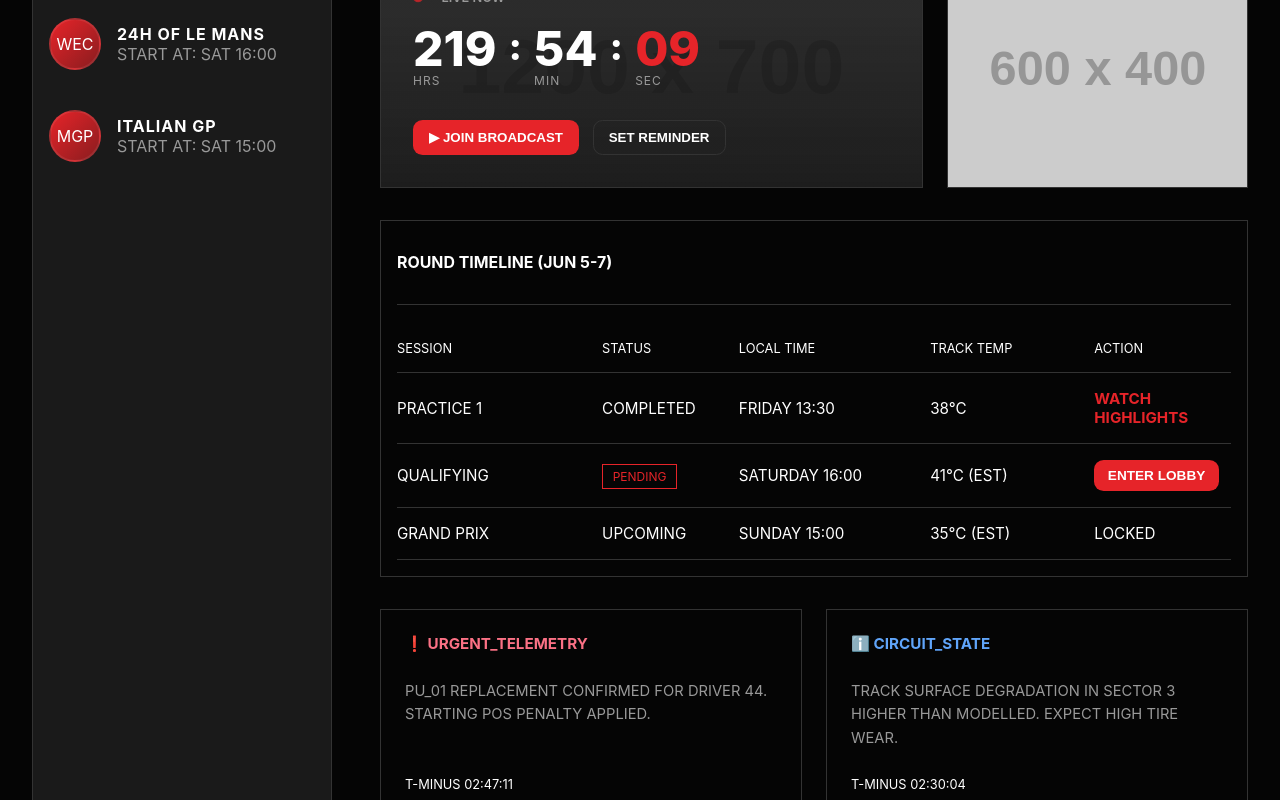
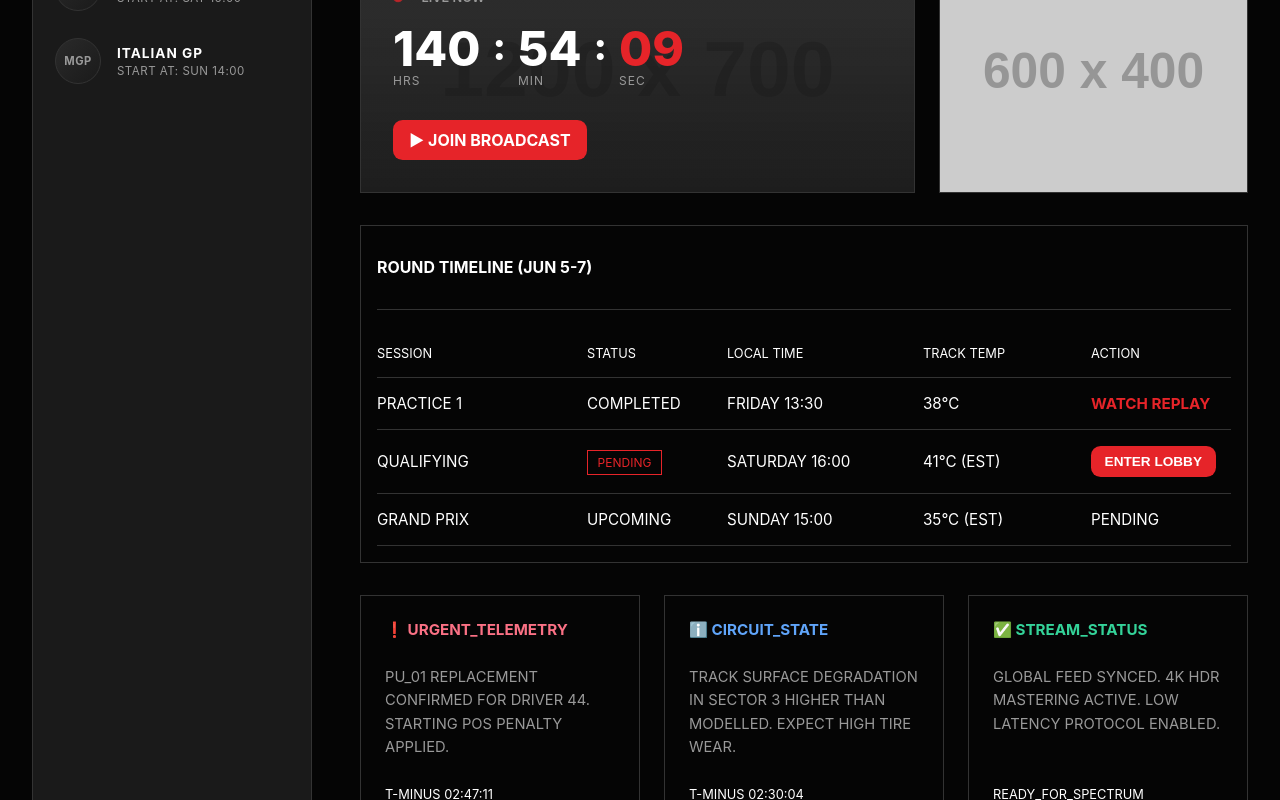
Before and after one commit to szymonmar/apextracker, a React (Create React App) app in the folder apextracker/: page /live in a window 1280 px wide. Shown: the part 300-1100 px from the top of the page. Built offline with nearby package versions, Linux system fonts and the light colour scheme.

Commit message:
live page controls connected

```diff
--- a/apextracker/src/App.css
+++ b/apextracker/src/App.css
@@ -11,6 +11,7 @@
 
 body {
   font-family: -apple-system, BlinkMacSystemFont, 'Segoe UI', Roboto, sans-serif;
+  /* font-family: monospace; */
   background: var(--bg-main);
   color: var(--text-primary);
 }
--- a/apextracker/src/components/css/LivePageHero.css
+++ b/apextracker/src/components/css/LivePageHero.css
@@ -74,6 +74,11 @@
         display: flex;
         flex-wrap: wrap;
         gap: 0.85rem;
+        text-decoration: none;
+    }
+
+    .action-buttons a {
+        text-decoration: none;
     }
 
     /* Bazowy wygląd kropki (wspólny dla wszystkich stanów) */
--- a/apextracker/src/components/css/LiveTimelineSection.css
+++ b/apextracker/src/components/css/LiveTimelineSection.css
@@ -2,6 +2,9 @@
   background-color: var(--bg-panel);
   border: 1px solid var(--border-color);
   padding: 1rem;
+
+  a {
+    text-decoration: none;
   }
 
   .section-header {
@@ -52,6 +55,10 @@
     font-weight: 700;
   }
 
+  .btn-red-small {
+    color: var(--text-primary);
+  }
+
   @media (max-width: 950px) {
     .section-header {
       flex-direction: column;
@@ -67,3 +74,4 @@
       display: none;
     }
   }
+}
--- a/apextracker/src/components/css/SessionsListSidebar.css
+++ b/apextracker/src/components/css/SessionsListSidebar.css
@@ -1,52 +1,33 @@
 .session-list-sidebar {
-    background: var(--bg-card);
-    border: 1px solid var(--border-color);
-    padding: 1rem 0;
-    color: var(--text-secondary);
-
-
+  background: var(--bg-card);
+  border: 1px solid var(--border-color);
+  padding: 1rem 0;
+  color: var(--text-secondary);
 
   h4 {
-    font-size: 1.25rem;
+    font-size: 0.75rem;
     text-transform: uppercase;
-    color: var(--text-primary);
-    letter-spacing: 1px;
-    margin-bottom: 2rem;
-    margin-left: 1rem;
+    color: var(--text-muted);
+    letter-spacing: 2px;
+    margin-bottom: 1.25rem;
+    margin-left: 1.25rem;
   }
 
   .session {
     display: flex;
     gap: 1rem;
     align-items: center;
-    margin-bottom: 0.5rem;
-    text-decoration: none;
-    padding: 1rem;
-
-  }
-
-  .avatar {
-    width: 48px;
-    height: 48px;
-    border-radius: 50%;
-    background: linear-gradient(135deg, #e62429, #8a1c1f);
-    border: 2px solid rgba(255, 255, 255, 0.08);
-    display: flex;
-    align-items: center;
-    justify-content: center;
-    color: var(--text-primary);
-  }
-
-  .username {
-    font-weight: 700;
-    letter-spacing: 1px;
-    color: var(--text-primary);
-  }
-
-  .status {
-    color: var(--text-secondary);
-    text-decoration: none;
-    text-transform: uppercase;
+    width: 100%;
+    text-align: left;
+    background: none;
+    border: none;
+    color: inherit;
+    font-family: inherit;
+    padding: 0.85rem 1.25rem;
+    cursor: pointer;
+    position: relative;
+    transition: background 0.15s ease;
+    border-left: 2px solid transparent;
   }
 
   .session:hover {
@@ -55,6 +36,53 @@
 
   .session.active {
     background: var(--bg-card-hover);
+    border-left-color: var(--accent-red);
   }
 
+  .avatar {
+    width: 44px;
+    height: 44px;
+    border-radius: 50%;
+    background: linear-gradient(135deg, #2a2a2a, #1a1a1a);
+    border: 1px solid var(--border-color);
+    display: flex;
+    align-items: center;
+    justify-content: center;
+    color: var(--text-secondary);
+    font-size: 0.7rem;
+    font-weight: 700;
+    letter-spacing: 0.5px;
+    flex-shrink: 0;
+    transition: border-color 0.2s ease, color 0.2s ease, background 0.2s ease;
+  }
+
+  .avatar-active {
+    background: linear-gradient(135deg, #e62429, #8a1c1f);
+    border-color: transparent;
+    color: #fff;
+  }
+
+  .session-info {
+    display: flex;
+    flex-direction: column;
+    gap: 0.2rem;
+    min-width: 0;
+  }
+
+  .username {
+    font-weight: 700;
+    font-size: 0.85rem;
+    letter-spacing: 1px;
+    color: var(--text-primary);
+    white-space: nowrap;
+    overflow: hidden;
+    text-overflow: ellipsis;
+  }
+
+  .status {
+    font-size: 0.72rem;
+    color: var(--text-secondary);
+    text-transform: uppercase;
+    letter-spacing: 0.5px;
+  }
 }
--- a/apextracker/src/components/js/LivePageHero.jsx
+++ b/apextracker/src/components/js/LivePageHero.jsx
@@ -1,7 +1,8 @@
 import { useState, useEffect } from 'react';
 import '../css/LivePageHero.css';
+import { Link } from 'react-router-dom';
 
-function LivePageHero({ startTime, finished, imageUrl }) {
+function LivePageHero({ startTime, finished, imageUrl, broadcastUrl }) {
   const [timeDiff, setTimeDiff] = useState(0);
   const [isLive, setIsLive] = useState(false);
 
@@ -85,10 +86,11 @@ function LivePageHero({ startTime, finished, imageUrl }) {
         </div>
 
         <div className="action-buttons">
-          {!finished && <button className="btn-red">▶ JOIN BROADCAST</button>}
-          <button className="btn-outline">
+          {!finished && <Link to={broadcastUrl} className="btn-red">{isLive ? '▶ JOIN BROADCAST' : 'ENTER LOBBY'}</Link>}
+
+          {!isLive && <button className="btn-outline">
             {finished ? 'WATCH REPLAY' : 'SET REMINDER'}
-          </button>
+          </button>}
         </div>
       </div>
 
--- a/apextracker/src/components/js/LiveTimelineSection.jsx
+++ b/apextracker/src/components/js/LiveTimelineSection.jsx
@@ -18,7 +18,7 @@ function renderAction(action) {
   }
 
   if (action.type === "button") {
-    return <button className={action.className || "btn-red-small"}>{action.value}</button>;
+    return <a href={action.href}><button className={action.className || "btn-red-small"}>{action.value}</button></a>;
   }
 
   return <span className={action.muted ? "muted" : ""}>{action.value}</span>;
--- a/apextracker/src/components/js/SessionsListSidebar.jsx
+++ b/apextracker/src/components/js/SessionsListSidebar.jsx
@@ -1,19 +1,24 @@
 import "../css/SessionsListSidebar.css";
-import { Link } from "react-router-dom";
-function SessionsListSidebar({sessions}) {
+
+function SessionsListSidebar({ sessions, selectedId, onSelect }) {
   return (
     <aside className="session-list-sidebar">
       <h4>LIVE SESSIONS</h4>
       {sessions.map((session) => (
-                <Link to={`/sessions/${session.slug}`} key={session.id} className={`session ${session.active ? 'active' : ''}`}>
-                    <div className="avatar">{session.serieShort}</div>
-                    <div>
+        <button
+          key={session.id}
+          className={`session ${session.id === selectedId ? "active" : ""}`}
+          onClick={() => onSelect(session.id)}
+        >
+          <div className={`avatar ${session.id === selectedId ? "avatar-active" : ""}`}>
+            {session.serieShort}
+          </div>
+          <div className="session-info">
             <div className="username">{session.name}</div>
-                        <div className="status">
-                            START AT: {session.time}
+            <div className="status">START AT: {session.time}</div>
           </div>
-                    </div>
-                </Link>
+          {session.id === selectedId && <span className="active-bar" />}
+        </button>
       ))}
     </aside>
   );
--- a/apextracker/src/index.css
+++ b/apextracker/src/index.css
@@ -1,8 +1,8 @@
 body {
   margin: 0;
-  font-family: -apple-system, BlinkMacSystemFont, 'Segoe UI', 'Roboto', 'Oxygen',
+  /* font-family: -apple-system, BlinkMacSystemFont, 'Segoe UI', 'Roboto', 'Oxygen',
     'Ubuntu', 'Cantarell', 'Fira Sans', 'Droid Sans', 'Helvetica Neue',
-    sans-serif;
+    sans-serif; */
   -webkit-font-smoothing: antialiased;
   -moz-osx-font-smoothing: grayscale;
 }
--- a/apextracker/src/pages/css/LivePage.css
+++ b/apextracker/src/pages/css/LivePage.css
@@ -1,10 +1,7 @@
-
-
 .live-page {
   display: grid;
-  grid-template-columns: 300px 1fr;
+  grid-template-columns: 280px 1fr;
   gap: 3em;
-
 
   .btn-red,
   .btn-red-small {
@@ -33,20 +30,45 @@
     border-radius: 0.6rem;
   }
 
+  /* Content fade transition */
   .live-feed-content {
-    /* padding: 1.2rem 1.5rem; */
     display: flex;
     flex-direction: column;
     gap: 2rem;
-    /* max-width: calc(100% - 300px); */
     margin: 0 auto;
     width: 100%;
+    transition: opacity 0.22s ease, transform 0.22s ease;
+  }
+
+  .content-fade-out {
+    opacity: 0;
+    transform: translateY(6px);
+    pointer-events: none;
+  }
+
+  .content-fade-in {
+    opacity: 1;
+    transform: translateY(0);
   }
 
   .event-header {
     display: flex;
     flex-direction: column;
     gap: 0.75rem;
+  }
+
+  .event-header h1 {
+    font-size: clamp(1.75rem, 2.4vw, 2.4rem);
+    letter-spacing: 2px;
+    text-transform: uppercase;
+  }
+
+  .event-meta {
+    display: flex;
+    flex-wrap: wrap;
+    gap: 1rem;
+    color: var(--text-muted);
+    font-size: 0.88rem;
   }
 
   .tags {
@@ -66,25 +88,18 @@
     color: var(--text-primary);
   }
 
-  .breadcrumb {
-    color: var(--text-muted);
+  .tag-red-outline {
+    border: 1px solid var(--accent-red);
+    color: var(--accent-red);
+    padding: 0.25rem 0.6rem;
+    font-size: 0.75rem;
   }
 
-  .event-header h1 {
-    font-size: clamp(1.75rem, 2.4vw, 2.4rem);
-    letter-spacing: 2px;
-    text-transform: uppercase;
+  .action-link {
+    color: var(--accent-red);
+    text-decoration: none;
+    font-weight: 700;
   }
-
-  .event-meta {
-    display: flex;
-    flex-wrap: wrap;
-    gap: 1rem;
-    color: var(--text-muted);
-    font-size: 0.88rem;
-  }
-
-
 
   .timeline-section {
     background-color: var(--bg-panel);
@@ -127,17 +142,8 @@
     color: var(--text-muted);
   }
 
-  .tag-red-outline {
-    border: 1px solid var(--accent-red);
-    color: var(--accent-red);
-    padding: 0.25rem 0.6rem;
-    font-size: 0.75rem;
-  }
-
-  .action-link {
-    color: var(--accent-red);
-    text-decoration: none;
-    font-weight: 700;
+  .breadcrumb {
+    color: var(--text-muted);
   }
 
   .status-cards-grid {
@@ -146,6 +152,7 @@
     gap: 1.5rem;
   }
 
+  /* Keep these here as fallback even though LiveStatusCard.css also defines them */
   .status-card {
     background-color: var(--bg-panel);
     border: 1px solid var(--border-color);
@@ -155,22 +162,10 @@
     gap: 0.75rem;
   }
 
-  .card-title {
-    margin: 0;
-    font-size: 0.95rem;
-  }
-
-  .red-accent {
-    color: #fb7185;
-  }
-
-  .blue-accent {
-    color: #60a5fa;
-  }
-
-  .green-accent {
-    color: #34d399;
-  }
+  .card-title { margin: 0; font-size: 0.95rem; }
+  .red-accent  { color: #fb7185; }
+  .blue-accent { color: #60a5fa; }
+  .green-accent{ color: #34d399; }
 
   .status-card p {
     font-size: 0.92rem;
@@ -185,23 +180,15 @@
   }
 
   @media (max-width: 1200px) {
-    .hero-grid {
-      grid-template-columns: 1fr;
-    }
+    .hero-grid { grid-template-columns: 1fr; }
   }
 
   @media (max-width: 950px) {
-    .sidebar {
-      display: none;
-    }
+    grid-template-columns: 1fr;
 
-    .top-navbar {
-      padding: 1rem 1.5rem;
-    }
+    .session-list-sidebar { display: none; }
 
-    .live-feed-content {
-      padding: 1.5rem;
-    }
+    .live-feed-content { padding: 1.5rem; }
 
     .section-header {
       flex-direction: column;
@@ -213,28 +200,11 @@
       gap: 0.75rem;
     }
 
-    .table-head {
-      display: none;
-    }
+    .table-head { display: none; }
   }
 
   @media (max-width: 680px) {
-    .nav-links {
-      flex-wrap: wrap;
-      gap: 0.75rem;
-    }
-
-    .search-bar {
-      min-width: 160px;
-    }
-
-    .weather-widget,
-    .provider-card,
-    .countdown-panel,
-    .broadcast-panel,
-    .timeline-section,
-    .status-card {
-      padding: 1rem;
-    }
+    .status-card,
+    .timeline-section { padding: 1rem; }
   }
 }
--- a/apextracker/src/pages/js/LivePage.jsx
+++ b/apextracker/src/pages/js/LivePage.jsx
@@ -1,25 +1,37 @@
+import { useState } from "react";
 import "../css/LivePage.css";
 import SessionsListSidebar from "../../components/js/SessionsListSidebar";
 import LivePageHero from "../../components/js/LivePageHero";
 import LiveTimelineSection from "../../components/js/LiveTimelineSection";
 import LiveStatusCard from "../../components/js/LiveStatusCard";
 
-const liveSessions = [
-  { id: 1, name: "MONACO GP", serieShort: "F1", time: "SAT 13:30", active: true },
-  { id: 2, name: "24H OF LE MANS", serieShort: "WEC", time: "SAT 16:00", active: false },
-  { id: 3, name: "ITALIAN GP", serieShort: "MGP", time: "SAT 15:00", active: false },
-];
-
-const timelineColumns = ["SESSION", "STATUS", "LOCAL TIME", "TRACK TEMP", "ACTION"];
-
-const timelineRows = [
+const SESSIONS_DATA = [
+  {
+    id: 1,
+    name: "MONACO GP",
+    fullName: "FORMULA 1 MONACO GRAND PRIX",
+    serieShort: "F1",
+    time: "SAT 13:30",
+    active: true,
+    slug: "monaco-gp",
+    heroStartTime: new Date("2026-06-04T20:30:00"),
+    isFinished: false,
+    heroImageUrl: null,
+    broadcastUrl: "/live/f1-monaco-gp-2026",
+    eventMeta: [
+      { icon: "⏱", label: "QUALIFYING" },
+      { icon: "🌡", label: "TRACK TEMP: 42°C" },
+      { icon: "🌧", label: "RAIN PROB: 12%" },
+    ],
+    timelineTitle: "ROUND TIMELINE (JUN 5-7)",
+    timelineRows: [
       {
         id: 1,
         session: "PRACTICE 1",
         status: { type: "text", value: "COMPLETED", muted: true },
         localTime: "FRIDAY 13:30",
         trackTemp: "38°C",
-    action: { type: "link", value: "WATCH HIGHLIGHTS", href: "#", className: "action-link" },
+        action: { type: "link", value: "WATCH REPLAY", href: "/live/f1-monaco-gp-2026-fp1", className: "action-link" },
       },
       {
         id: 2,
@@ -27,7 +39,7 @@ const timelineRows = [
         status: { type: "tag", value: "PENDING", className: "tag-red-outline" },
         localTime: "SATURDAY 16:00",
         trackTemp: "41°C (EST)",
-    action: { type: "button", value: "ENTER LOBBY", className: "btn-red-small" },
+        action: { type: "button", value: "ENTER LOBBY", href: "/live/f1-monaco-gp-2026-qualifying", className: "btn-red-small" },
         active: true,
       },
       {
@@ -36,11 +48,10 @@ const timelineRows = [
         status: { type: "text", value: "UPCOMING", muted: true },
         localTime: "SUNDAY 15:00",
         trackTemp: "35°C (EST)",
-    action: { type: "text", value: "LOCKED", muted: true },
+        action: { type: "text", value: "PENDING", muted: true },
       },
-];
-
-const statusCards = [
+    ],
+    statusCards: [
       {
         id: 1,
         title: "❗ URGENT_TELEMETRY",
@@ -62,29 +73,198 @@ const statusCards = [
         text: "GLOBAL FEED SYNCED. 4K HDR MASTERING ACTIVE. LOW LATENCY PROTOCOL ENABLED.",
         timestamp: "READY_FOR_SPECTRUM",
       },
+    ],
+  },
+  {
+    id: 2,
+    name: "24H OF LE MANS",
+    fullName: "FIA WEC 24 HOURS OF LE MANS",
+    serieShort: "WEC",
+    time: "SAT 16:00",
+    active: false,
+    slug: "le-mans-24h",
+    heroStartTime: new Date("2026-06-07T16:00:00"),
+    isFinished: false,
+    heroImageUrl: null,
+    broadcastUrl: "/live/wec-le-mans-24h-2026",
+    eventMeta: [
+      { icon: "⏱", label: "RACE START" },
+      { icon: "🌡", label: "TRACK TEMP: 36°C" },
+      { icon: "🌧", label: "RAIN PROB: 34%" },
+    ],
+    timelineTitle: "RACE SCHEDULE (JUN 7-8)",
+    timelineRows: [
+      {
+        id: 1,
+        session: "FREE PRACTICE",
+        status: { type: "text", value: "COMPLETED", muted: true },
+        localTime: "WEDNESDAY 09:00",
+        trackTemp: "29°C",
+        action: { type: "link", value: "WATCH REPLAY", href: "/live/wec-le-mans-24h-2026-fp1", className: "action-link" },
+      },
+      {
+        id: 2,
+        session: "HYPERPOLE",
+        status: { type: "text", value: "COMPLETED", muted: true },
+        localTime: "THURSDAY 20:00",
+        trackTemp: "22°C",
+        action: { type: "link", value: "WATCH REPLAY", href: "/live/wec-le-mans-24h-2026-hp1", className: "action-link" },
+      },
+      {
+        id: 3,
+        session: "24H RACE",
+        status: { type: "tag", value: "UPCOMING", className: "tag-red-outline" },
+        localTime: "SATURDAY 16:00",
+        trackTemp: "36°C (EST)",
+        action: { type: "button", value: "ENTER LOBBY", href: "/live/wec-le-mans-24h-2026-race", className: "btn-red-small" },
+        active: true,
+      },
+    ],
+    statusCards: [
+      {
+        id: 1,
+        title: "⚠️ WEATHER_ALERT",
+        accentClass: "red-accent",
+        text: "HEAVY RAIN WINDOW FORECAST BETWEEN HOUR 6-9. MIXED CONDITIONS EXPECTED OVERNIGHT.",
+        timestamp: "T-MINUS 04:15:00",
+      },
+      {
+        id: 2,
+        title: "ℹ️ ENTRY_LIST",
+        accentClass: "blue-accent",
+        text: "62 CARS CONFIRMED ACROSS HYPERCAR, LMP2, LMGT3. RECORD MANUFACTURER COUNT: 14.",
+        timestamp: "CONFIRMED",
+      },
+      {
+        id: 3,
+        title: "✅ BROADCAST_READY",
+        accentClass: "green-accent",
+        text: "24H LIVE FEED ACTIVE. MULTISTREAM WITH 8 ONBOARD CAMERAS. PIT LANE AUDIO ENABLED.",
+        timestamp: "ALL_SYSTEMS_GO",
+      },
+    ],
+  },
+  {
+    id: 3,
+    name: "ITALIAN GP",
+    fullName: "MOTOGP GRAN PREMIO D'ITALIA",
+    serieShort: "MGP",
+    time: "SUN 14:00",
+    active: false,
+    slug: "italian-gp-motogp",
+    heroStartTime: new Date("2026-06-08T14:00:00"),
+    isFinished: false,
+    heroImageUrl: null,
+    broadcastUrl: "/live/motogp-italian-gp-2026",
+    eventMeta: [
+      { icon: "⏱", label: "MAIN RACE" },
+      { icon: "🌡", label: "TRACK TEMP: 51°C" },
+      { icon: "🌧", label: "RAIN PROB: 4%" },
+    ],
+    timelineTitle: "RACE WEEKEND (JUN 6-8)",
+    timelineRows: [
+      {
+        id: 1,
+        session: "FREE PRACTICE",
+        status: { type: "text", value: "COMPLETED", muted: true },
+        localTime: "FRIDAY 10:45",
+        trackTemp: "47°C",
+        action: { type: "link", value: "WATCH REPLAY", href: "/live/motogp-italian-gp-2026-fp1", className: "action-link" },
+      },
+      {
+        id: 2,
+        session: "SPRINT RACE",
+        status: { type: "text", value: "COMPLETED", muted: true },
+        localTime: "SATURDAY 15:00",
+        trackTemp: "49°C",
+        action: { type: "link", value: "WATCH REPLAY", href: "/live/motogp-italian-gp-2026-sprint", className: "action-link" },
+      },
+      {
+        id: 3,
+        session: "MAIN RACE",
+        status: { type: "tag", value: "UPCOMING", className: "tag-red-outline" },
+        localTime: "SUNDAY 14:00",
+        trackTemp: "51°C (EST)",
+        action: { type: "button", value: "ENTER LOBBY", href: "/live/motogp-italian-gp-2026-race", className: "btn-red-small" },
+        active: true,
+      },
+    ],
+    statusCards: [
+      {
+        id: 1,
+        title: "ℹ️ GRID_UPDATE",
+        accentClass: "blue-accent",
+        text: "#1 STARTS FROM POLE. FRONT ROW LOCKOUT FOR FACTORY SQUAD. SECOND ROW SPLIT.",
+        timestamp: "POST-QUALIFYING",
+      },
+      {
+        id: 2,
+        title: "⚠️ TRACK_TEMP",
+        accentClass: "red-accent",
+        text: "ASPHALT SURFACE EXCEEDING 51°C. TIRE MANAGEMENT CRITICAL IN FINAL 5 LAPS.",
+        timestamp: "T-MINUS 01:10:00",
+      },
+      {
+        id: 3,
+        title: "✅ STREAM_STATUS",
+        accentClass: "green-accent",
+        text: "MUGELLO CIRCUIT FEED ONLINE. HELICOPTER CAM AND PIT LANE VIEWS AVAILABLE.",
+        timestamp: "READY_FOR_SPECTRUM",
+      },
+    ],
+  },
 ];
 
+const timelineColumns = ["SESSION", "STATUS", "LOCAL TIME", "TRACK TEMP", "ACTION"];
+
 function LivePage() {
+  const [selectedId, setSelectedId] = useState(1);
+  const [animating, setAnimating] = useState(false);
+
+  const session = SESSIONS_DATA.find((s) => s.id === selectedId);
+
+  const handleSelectSession = (id) => {
+    if (id === selectedId) return;
+    setAnimating(true);
+    setTimeout(() => {
+      setSelectedId(id);
+      setAnimating(false);
+    }, 220);
+  };
+
   return (
     <div className="live-page app-shell">
-        <SessionsListSidebar sessions={liveSessions} />
+      <SessionsListSidebar
+        sessions={SESSIONS_DATA}
+        selectedId={selectedId}
+        onSelect={handleSelectSession}
+      />
 
-        <div className="live-feed-content">
+      <div className={`live-feed-content ${animating ? "content-fade-out" : "content-fade-in"}`}>
         <div className="event-header">
-            <h1>FORMULA 1 MONACO GRAND PRIX</h1>
+          <h1>{session.fullName}</h1>
           <div className="event-meta">
-              <span>⏱ QUALIFYING</span>
-              <span>🌡 TRACK TEMP: 42°C</span>
-              <span>🌧 RAIN PROB: 12%</span>
+            {session.eventMeta.map((m, i) => (
+              <span key={i}>{m.icon} {m.label}</span>
+            ))}
           </div>
         </div>
 
-          <LivePageHero startTime={new Date("2026-06-01T13:30:00")} finished={false} />
+        <LivePageHero
+          startTime={session.heroStartTime}
+          finished={session.isFinished}
+          imageUrl={session.heroImageUrl}
+          broadcastUrl={session.broadcastUrl}
+        />
 
-          <LiveTimelineSection title="ROUND TIMELINE (JUN 5-7)" columns={timelineColumns} rows={timelineRows} />
+        <LiveTimelineSection
+          title={session.timelineTitle}
+          columns={timelineColumns}
+          rows={session.timelineRows}
+        />
 
         <section className="status-cards-grid">
-            {statusCards.map((card) => (
+          {session.statusCards.map((card) => (
             <LiveStatusCard key={card.id} {...card} />
           ))}
         </section>
```
Also changed, not shown: 1 other file (tests, documents, lock files or other folders). Lines whose indentation alone changed are shown as unchanged.
